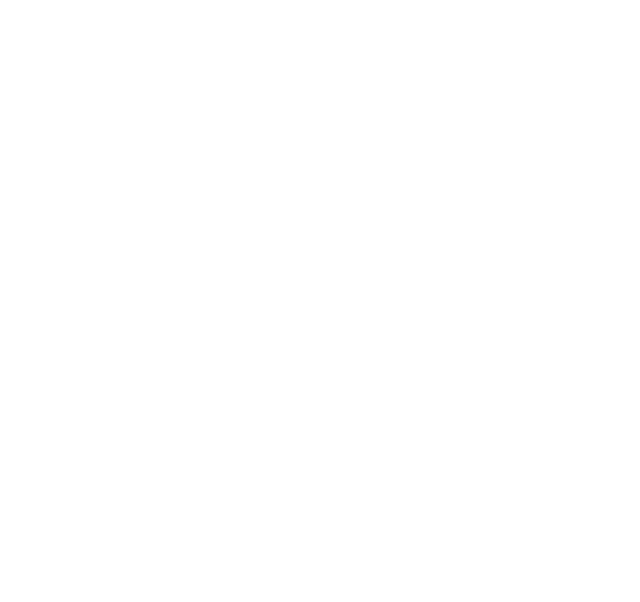
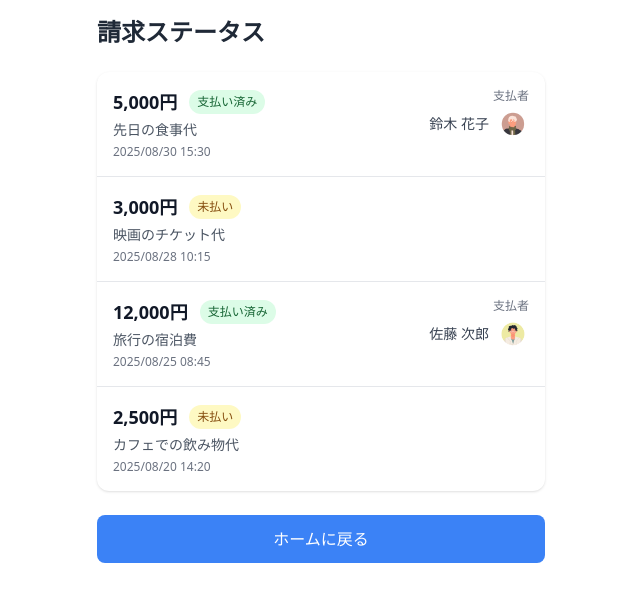
Before and after one commit to deraryo4559/GroupeF, a React (Vite) app in the folder front/: page /billing-status in a window 1280 px wide. Before the commit this address had no page. Shown: the top 602 px of the page, without its empty margins (319-959 px from the left). Built offline with nearby package versions, Linux system fonts and the light colour scheme.

Commit message:
請求ステータスページの追加とトップページへのリンクの追加

```diff
--- a/front/src/App.jsx
+++ b/front/src/App.jsx
@@ -6,6 +6,7 @@
 import SendMoneyComplete from './pages/SendMoneyComplete';
 import Top from './pages/Top';
 import AddressList from './pages/AddressList';
+import BillingStatus from './pages/BillingStatus';
 
 function App() {
   return (
@@ -18,6 +19,7 @@
           <Route path="/request" element={<RequestLink />} />
           <Route path="/request/complete" element={<RequestComplete />} />
           <Route path="/SendMoneyComplete" element={<SendMoneyComplete />} />
+          <Route path="/billing-status" element={<BillingStatus />} />
         </Routes>
       </div>
     </Router>
--- /dev/null
+++ b/front/src/pages/BillingStatus.jsx
@@ -0,0 +1,160 @@
+import React, { useState } from 'react';
+import { useNavigate } from 'react-router-dom';
+import Button1 from '../components/button1';
+
+const BillingStatus = () => {
+    const navigate = useNavigate();
+
+    // 仮のデータ: 実際のアプリケーションではAPIから取得する
+    const [billingHistory] = useState([
+        {
+            id: 1,
+            amount: 5000,
+            message: "先日の食事代",
+            createdAt: "2025-08-30T15:30:00",
+            status: "paid",
+            paidBy: {
+                id: 101,
+                name: "鈴木 花子",
+                icon: "/images/human2.png"
+            }
+        },
+        {
+            id: 2,
+            amount: 3000,
+            message: "映画のチケット代",
+            createdAt: "2025-08-28T10:15:00",
+            status: "pending",
+            paidBy: null
+        },
+        {
+            id: 3,
+            amount: 12000,
+            message: "旅行の宿泊費",
+            createdAt: "2025-08-25T08:45:00",
+            status: "paid",
+            paidBy: {
+                id: 102,
+                name: "佐藤 次郎",
+                icon: "/images/human3.png"
+            }
+        },
+        {
+            id: 4,
+            amount: 2500,
+            message: "カフェでの飲み物代",
+            createdAt: "2025-08-20T14:20:00",
+            status: "pending",
+            paidBy: null
+        }
+    ]);
+
+    // 日付をフォーマット
+    const formatDate = (dateString) => {
+        const date = new Date(dateString);
+        return new Intl.DateTimeFormat('ja-JP', {
+            year: 'numeric',
+            month: '2-digit',
+            day: '2-digit',
+            hour: '2-digit',
+            minute: '2-digit'
+        }).format(date);
+    };
+
+    const getStatusStyles = (status) => {
+        if (status === 'paid') {
+            return {
+                label: '支払い済み',
+                bgColor: 'bg-green-100',
+                textColor: 'text-green-800'
+            };
+        } else {
+            return {
+                label: '未払い',
+                bgColor: 'bg-yellow-100',
+                textColor: 'text-yellow-800'
+            };
+        }
+    };
+
+    return (
+        <div className="bg-white min-h-screen p-4 font-sans">
+            <div className="max-w-md mx-auto">
+                {/* ヘッダー */}
+                <div className="flex justify-between items-center mb-6">
+                    <h1 className="text-2xl font-bold text-gray-800">請求ステータス</h1>
+                </div>
+
+                {/* リスト */}
+                <div className="bg-white rounded-xl shadow overflow-hidden">
+                    {billingHistory.length > 0 ? (
+                        <ul className="divide-y divide-gray-200">
+                            {billingHistory.map((billing) => {
+                                const statusStyle = getStatusStyles(billing.status);
+
+                                return (
+                                    <li key={billing.id} className="p-4">
+                                        <div className="flex justify-between items-start">
+                                            {/* 請求情報 */}
+                                            <div className="flex-1">
+                                                <div className="flex items-center">
+                                                    <span className="font-semibold text-lg text-gray-900">
+                                                        {billing.amount.toLocaleString()}円
+                                                    </span>
+                                                    <span className={`ml-3 text-xs px-2 py-1 rounded-full ${statusStyle.bgColor} ${statusStyle.textColor}`}>
+                                                        {statusStyle.label}
+                                                    </span>
+                                                </div>
+                                                {billing.message && (
+                                                    <p className="text-gray-600 text-sm mt-1">
+                                                        {billing.message}
+                                                    </p>
+                                                )}
+                                                <p className="text-gray-500 text-xs mt-1">
+                                                    {formatDate(billing.createdAt)}
+                                                </p>
+                                            </div>
+
+                                            {/* 支払いユーザー情報（支払い済みのときだけ） */}
+                                            {billing.status === 'paid' && billing.paidBy && (
+                                                <div className="flex items-center ml-4">
+                                                    <div className="flex flex-col items-end">
+                                                        <span className="text-xs text-gray-500 mb-1">支払者</span>
+                                                        <div className="flex items-center">
+                                                            <span className="text-sm text-gray-700 mr-2">{billing.paidBy.name}</span>
+                                                            <img
+                                                                src={billing.paidBy.icon}
+                                                                alt={billing.paidBy.name}
+                                                                className="w-8 h-8 rounded-full object-cover"
+                                                            />
+                                                        </div>
+                                                    </div>
+                                                </div>
+                                            )}
+                                        </div>
+                                    </li>
+                                );
+                            })}
+                        </ul>
+                    ) : (
+                        <div className="p-8 text-center text-gray-500">
+                            請求履歴がありません
+                        </div>
+                    )}
+                </div>
+
+                <div className="mt-6">
+                    <Button1
+                        onClick={() => navigate('/')}
+                        variant="primary"
+                        className="w-full"
+                    >
+                        ホームに戻る
+                    </Button1>
+                </div>
+            </div>
+        </div>
+    );
+};
+
+export default BillingStatus;
--- a/front/src/pages/Top.jsx
+++ b/front/src/pages/Top.jsx
@@ -36,6 +36,11 @@
                             請求する
                         </Button1>
                     </div>
+                    <div className="mt-6 flex justify-center">
+                        <Button1 navigateTo="/billing-status" className="w-full" variant='secondary'>
+                            請求ステータス
+                        </Button1>
+                    </div>
                 </div>
             </div>
         </div>
```
